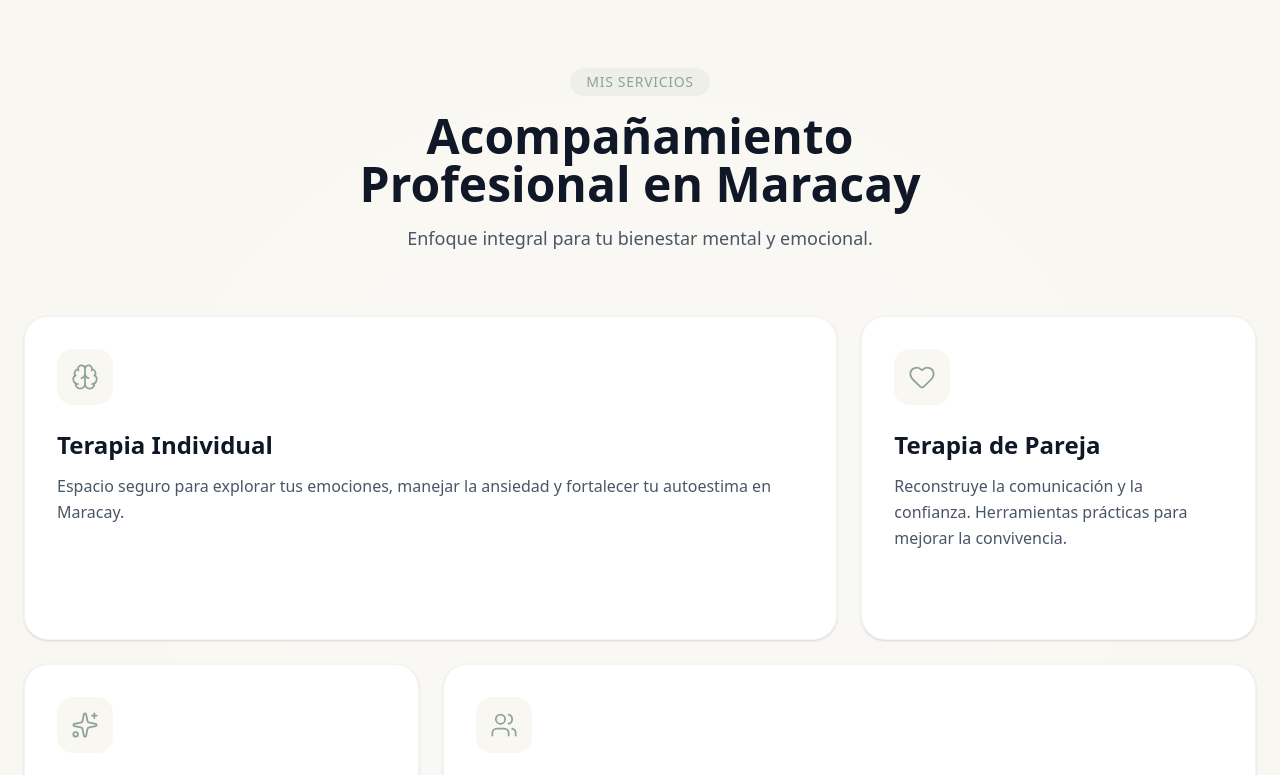
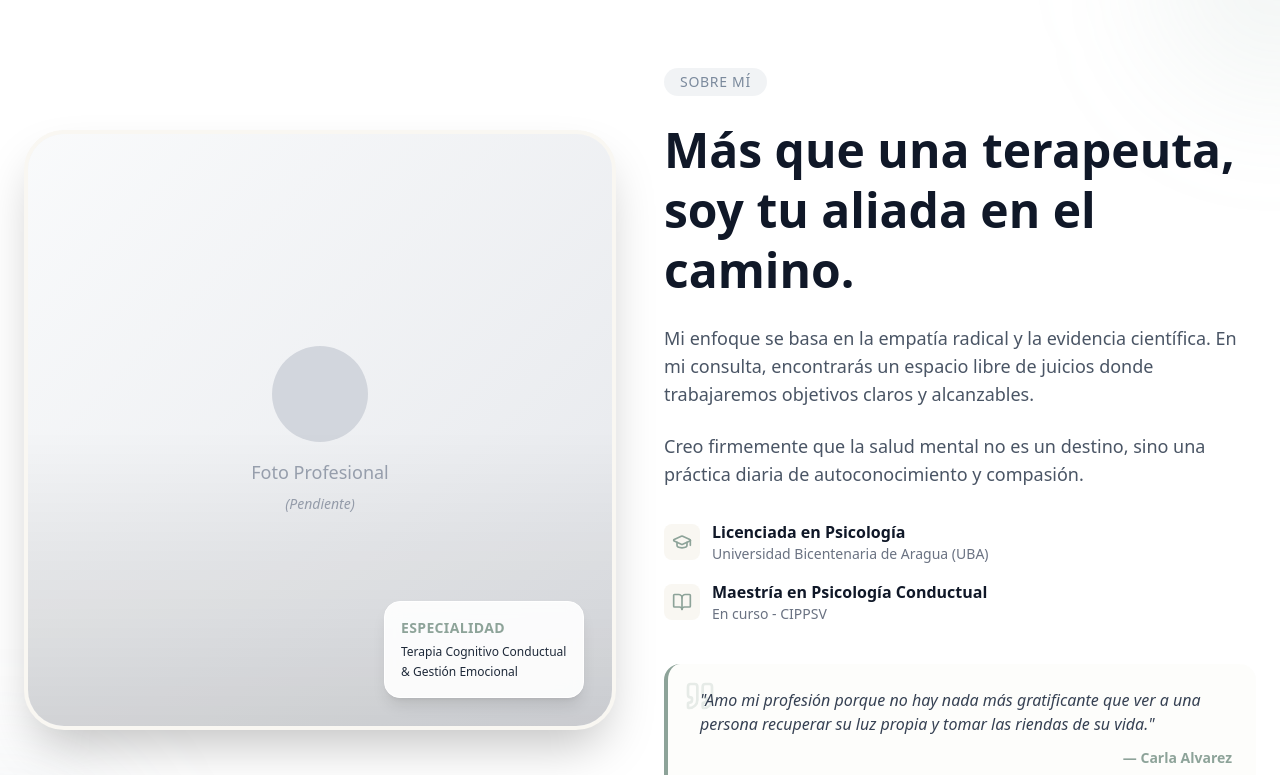
Before and after one commit to Annes-exe/web-carla, a Next.js app: page / in a window 1280 px wide. Shown: the part 960-1735 px from the top of the page. Built offline with nearby package versions, Linux system fonts and the light colour scheme; a web font is replaced by a local one.

Commit message:
feat: seccion Sobre Mi

```diff
--- a/src/app/page.tsx
+++ b/src/app/page.tsx
@@ -1,5 +1,6 @@
 import { Navbar } from "@/components/ui/Navbar";
 import { Hero } from "@/components/sections/Hero";
+import { About } from "@/components/sections/About";
 import { ServicesGrid } from "@/components/sections/ServicesGrid";
 import { Contact } from "@/components/sections/Contact";
 
@@ -8,6 +9,7 @@ export default function Home() {
     <main className="min-h-screen">
       <Navbar />
       <Hero />
+      <About />
       <ServicesGrid />
       <Contact />
     </main>
--- /dev/null
+++ b/src/components/sections/About.tsx
@@ -0,0 +1,109 @@
+"use client";
+
+import { motion } from "framer-motion";
+import { GraduationCap, BookOpen, Quote } from "lucide-react";
+
+export const About = () => {
+    return (
+        <section id="about" className="py-24 bg-white relative overflow-hidden">
+            {/* Decorative Elements */}
+            <div className="absolute top-0 right-0 w-64 h-64 bg-brand-sage/10 rounded-full blur-3xl -translate-y-1/2 translate-x-1/2" />
+            <div className="absolute bottom-0 left-0 w-64 h-64 bg-brand-ash/10 rounded-full blur-3xl translate-y-1/2 -translate-x-1/2" />
+
+            <div className="container mx-auto px-6">
+                <div className="grid md:grid-cols-2 gap-12 items-center">
+                    {/* Image Column */}
+                    <motion.div
+                        initial={{ opacity: 0, x: -30 }}
+                        whileInView={{ opacity: 1, x: 0 }}
+                        viewport={{ once: true }}
+                        transition={{ duration: 0.8 }}
+                        className="relative group perspective-1000"
+                    >
+                        {/* Image Container with Placeholder */}
+                        <div className="relative rounded-[2.5rem] overflow-hidden shadow-2xl aspect-[3/4] md:aspect-auto md:h-[600px] border-4 border-brand-cream bg-gray-100 transform transition-transform duration-500 hover:rotate-1">
+                            {/* Placeholder UI */}
+                            <div className="w-full h-full flex flex-col items-center justify-center bg-gradient-to-br from-gray-50 to-gray-200 text-gray-400">
+                                <div className="w-24 h-24 rounded-full bg-gray-300 mb-4 animate-pulse" />
+                                <span className="text-lg font-medium">Foto Profesional</span>
+                                <span className="text-sm mt-2 font-light italic text-gray-400">(Pendiente)</span>
+                            </div>
+
+                            {/* Overlay Gradient */}
+                            <div className="absolute inset-0 bg-gradient-to-t from-black/20 via-transparent to-transparent opacity-60" />
+                        </div>
+
+                        {/* Floating Credential Badge */}
+                        <motion.div
+                            initial={{ y: 20, opacity: 0 }}
+                            whileInView={{ y: 0, opacity: 1 }}
+                            viewport={{ once: true }}
+                            transition={{ delay: 0.4 }}
+                            className="absolute bottom-8 right-8 bg-white/90 backdrop-blur-sm p-4 rounded-2xl shadow-lg max-w-[200px] border border-white"
+                        >
+                            <p className="text-brand-sage font-bold text-sm uppercase tracking-wide mb-1">Especialidad</p>
+                            <p className="text-gray-800 text-xs font-medium leading-relaxed">
+                                Terapia Cognitivo Conductual & Gestión Emocional
+                            </p>
+                        </motion.div>
+                    </motion.div>
+
+                    {/* Text Column */}
+                    <motion.div
+                        initial={{ opacity: 0, x: 30 }}
+                        whileInView={{ opacity: 1, x: 0 }}
+                        viewport={{ once: true }}
+                        transition={{ duration: 0.8, delay: 0.2 }}
+                    >
+                        <span className="inline-block py-1 px-4 rounded-full bg-brand-ash/10 text-brand-ash font-medium text-sm mb-6 uppercase tracking-wider">
+                            Sobre Mí
+                        </span>
+                        <h2 className="text-3xl md:text-5xl font-serif font-bold text-gray-900 mb-6 leading-tight">
+                            Más que una terapeuta, soy tu aliada en el camino.
+                        </h2>
+
+                        <div className="space-y-6 text-lg text-gray-600 mb-8 min-h-[100px]">
+                            <p>
+                                Mi enfoque se basa en la empatía radical y la evidencia científica. En mi consulta, encontrarás un espacio libre de juicios donde trabajaremos objetivos claros y alcanzables.
+                            </p>
+                            <p>
+                                Creo firmemente que la salud mental no es un destino, sino una práctica diaria de autoconocimiento y compasión.
+                            </p>
+                        </div>
+
+                        {/* Credentials List */}
+                        <div className="space-y-4 mb-10">
+                            <div className="flex items-start gap-3">
+                                <div className="p-2 bg-brand-cream rounded-lg text-brand-sage mt-1">
+                                    <GraduationCap size={20} />
+                                </div>
+                                <div>
+                                    <h4 className="font-bold text-gray-900">Licenciada en Psicología</h4>
+                                    <p className="text-sm text-gray-500">Universidad Bicentenaria de Aragua (UBA)</p>
+                                </div>
+                            </div>
+                            <div className="flex items-start gap-3">
+                                <div className="p-2 bg-brand-cream rounded-lg text-brand-sage mt-1">
+                                    <BookOpen size={20} />
+                                </div>
+                                <div>
+                                    <h4 className="font-bold text-gray-900">Maestría en Psicología Conductual</h4>
+                                    <p className="text-sm text-gray-500">En curso - CIPPSV</p>
+                                </div>
+                            </div>
+                        </div>
+
+                        {/* Quote Block */}
+                        <div className="relative p-6 bg-brand-cream/30 rounded-2xl border-l-4 border-brand-sage">
+                            <Quote className="absolute top-4 left-4 text-brand-sage/20 w-8 h-8" />
+                            <p className="text-gray-700 italic relative z-10 pl-2">
+                                &quot;Amo mi profesión porque no hay nada más gratificante que ver a una persona recuperar su luz propia y tomar las riendas de su vida.&quot;
+                            </p>
+                            <p className="text-right text-brand-sage font-bold text-sm mt-3">— Carla Alvarez</p>
+                        </div>
+                    </motion.div>
+                </div>
+            </div>
+        </section>
+    );
+};
--- a/src/components/sections/Hero.tsx
+++ b/src/components/sections/Hero.tsx
@@ -63,7 +63,7 @@ export const Hero = () => {
                     >
                         <div className="flex items-center gap-4">
                             <div className="h-12 w-12 rounded-full bg-green-100 flex items-center justify-center text-green-600 font-bold text-xl">
-                                5+
+                                2+
                             </div>
                             <div>
                                 <p className="text-gray-900 font-bold leading-tight">Años de experiencia</p>
```
